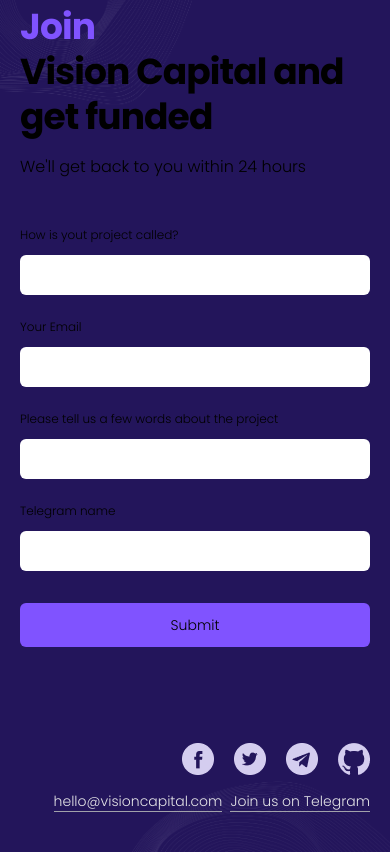
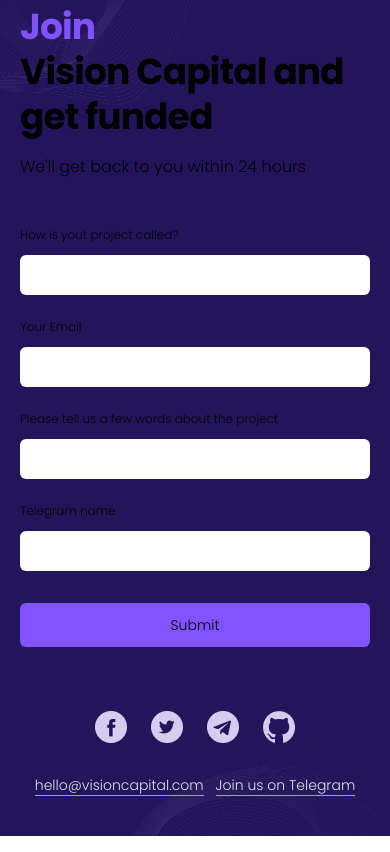
Before and after one commit to alfianvx/DeFiPie, a Next.js app: page / in a window 390 px wide. Shown: the part 4595-5447 px from the top of the page. Built offline with nearby package versions, Linux system fonts and the light colour scheme.

Commit message:
fix: center element social on mobile view

```diff
--- a/src/components/footer.tsx
+++ b/src/components/footer.tsx
@@ -17,7 +17,7 @@
           <form
             action="#"
             method="post"
-            className="grid md:grid-cols-2 gap-3 items-end mb-24 md:mb-0 w-full md:w-1/2"
+            className="grid md:grid-cols-2 gap-3 items-end mb-16 md:mb-0 w-full md:w-1/2"
           >
             <div className="flex flex-col w-full mb-3">
               <label htmlFor="" className="text-xs font-thin mb-3">
@@ -49,7 +49,7 @@
             />
           </form>
           <div className="flex flex-col justify-end flex-grow w-full md:w-1/2">
-            <div className="flex justify-end gap-5 mb-4">
+            <div className="flex justify-center md:justify-end gap-6 mb-8">
               <a href="">
                 <img src="/socials/facebook.png" alt="fb-logo" />
               </a>
@@ -63,7 +63,7 @@
                 <img src="/socials/github.png" alt="github-logo" />
               </a>
             </div>
-            <div className="flex justify-end gap-2 md:gap-5 font-light">
+            <div className="flex justify-center md:justify-end gap-3 md:gap-5 font-light">
               <a
                 href=""
                 className="border-b-[1px] text-sm border-zinc-400 text-zinc-200"
```
